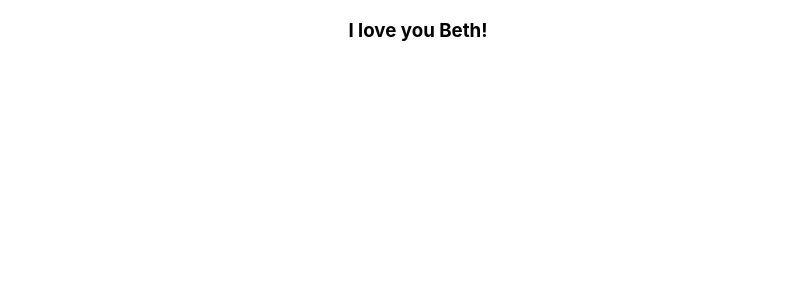
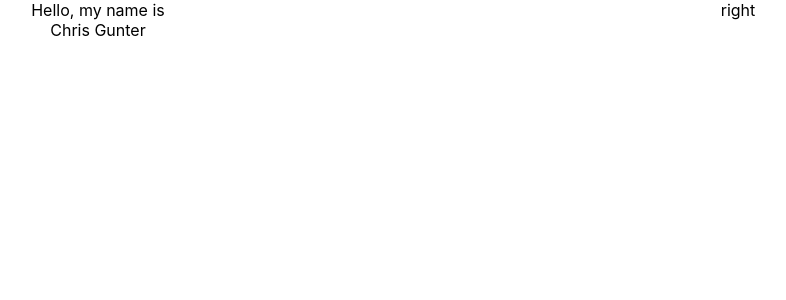
Before and after one commit to Duffimuss/Duffimuss.github.io, a React (Create React App) app in the folder my-portfolio/: page / in a window 1280 px wide. Shown: the top 300 px of the page, without its empty margins (222-1008 px from the left). Built offline with nearby package versions, Linux system fonts and the light colour scheme.

Commit message:
intro page

```diff
--- a/my-portfolio/src/App.js
+++ b/my-portfolio/src/App.js
@@ -1,9 +1,10 @@
+import Intro from "./components/Intro.jsx";
 import './App.css';
 
 function App() {
   return (
     <div className="App">
-      <h3>I love you Beth!</h3>
+      <Intro />
     </div>
   );
 }
--- a/my-portfolio/src/components/Intro.jsx
+++ b/my-portfolio/src/components/Intro.jsx
@@ -1,7 +1,18 @@
-/**const Intro = () =>
+import "./intro.css";
+
+const Intro = () =>
 {
     return(
-
+        <div className="i">
+            <div className="i-left">
+                <div className="i-left-wrapper">
+                    <div className="i-hello">Hello, my name is</div>
+                    <div className="i-name">Chris Gunter</div>
+                </div>
+            </div>
+            <div className="i-right">right</div>
+        </div>
     )
 }
-**/
+
+export default Intro;
--- a/my-portfolio/src/components/intro.css
+++ b/my-portfolio/src/components/intro.css
@@ -0,0 +1,19 @@
+.i{
+    display: flex;
+    height: 100vh;
+}
+
+.i-left{
+    flex: 1;
+}
+.i-right{
+    flex: 1;
+}
+
+.i-name{
+
+}
+
+.i-hello{
+
+}
```
